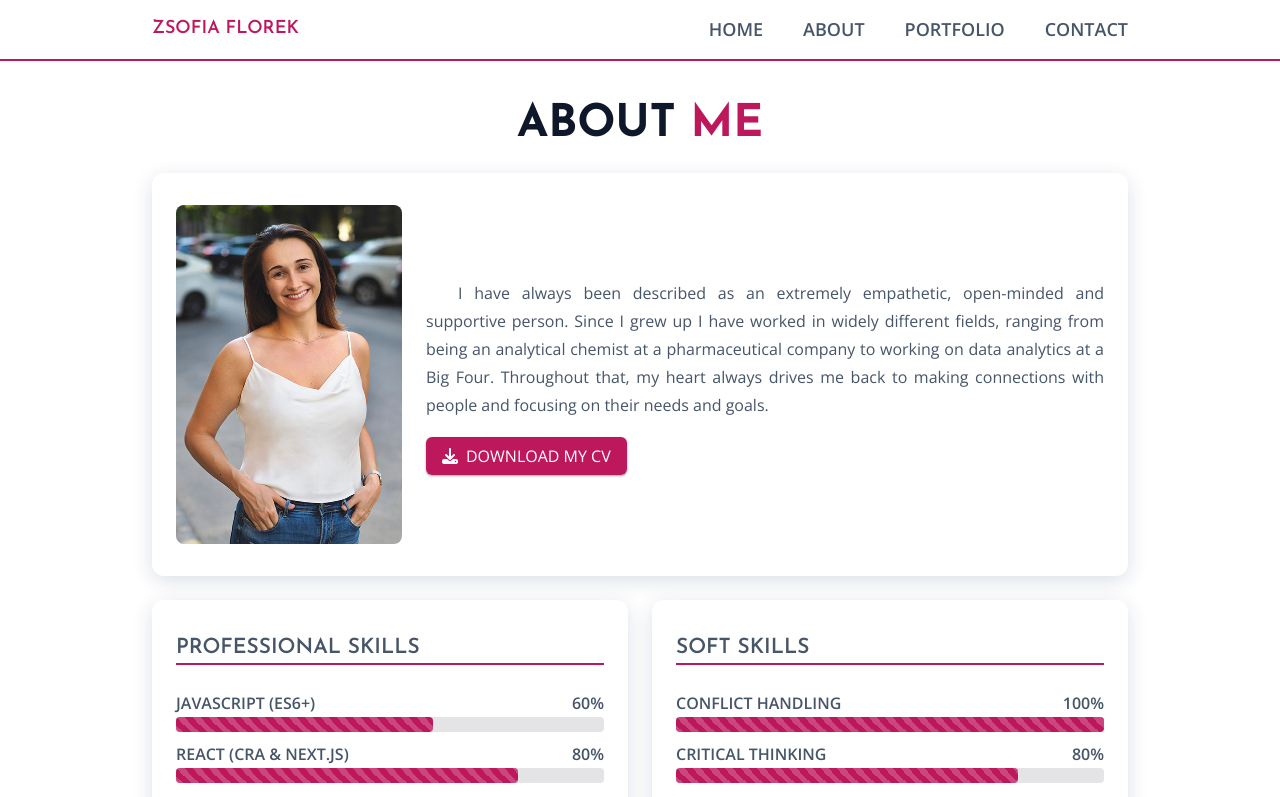
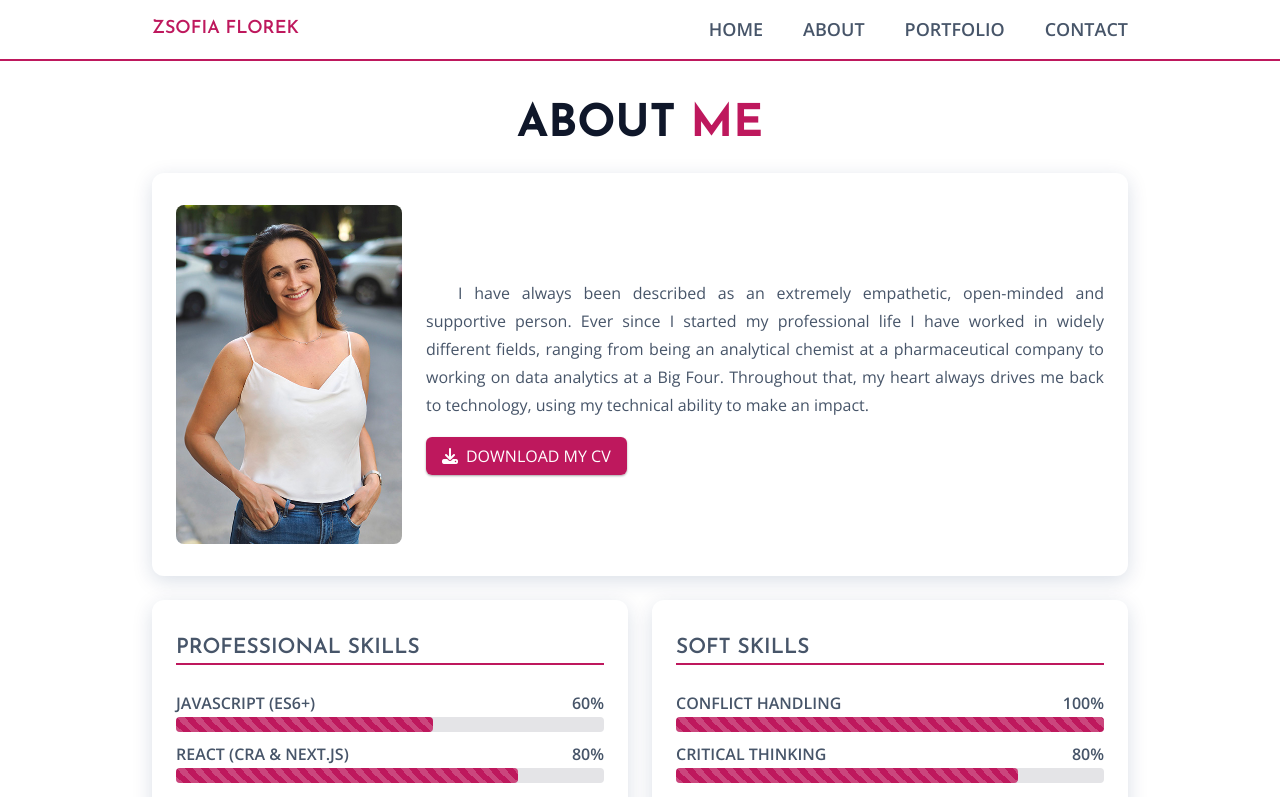
Before and after one commit to zsofiaflorek/portfolio, a Next.js app: page /about in a window 1280 px wide. Shown: the top 797 px of the page. Built offline with nearby package versions, Linux system fonts and the light colour scheme.

Commit message:
Correct intro section (#31)

```diff
--- a/pages/about.js
+++ b/pages/about.js
@@ -41,12 +41,12 @@ export default function AboutPage() {
                   />
                 </div>
                 I have always been described as an extremely empathetic,
-                open-minded and supportive person. Since I grew up I have worked
-                in widely different fields, ranging from being an analytical
-                chemist at a pharmaceutical company to working on data analytics
-                at a Big Four. Throughout that, my heart always drives me back
-                to making connections with people and focusing on their needs
-                and goals.
+                open-minded and supportive person. Ever since I started my
+                professional life I have worked in widely different fields,
+                ranging from being an analytical chemist at a pharmaceutical
+                company to working on data analytics at a Big Four. Throughout
+                that, my heart always drives me back to technology, using my
+                technical ability to make an impact.
               </p>
               <AnchorButton
                 icon="fas fa-download"
```
